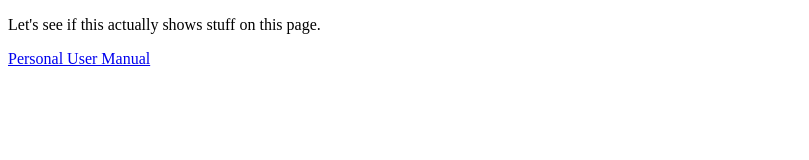
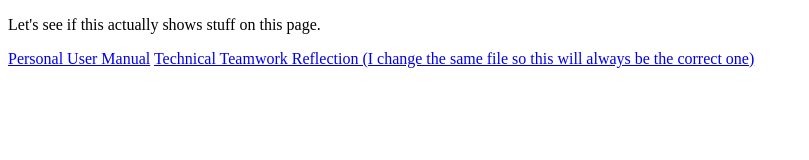
Before and after one commit to natehathaway/Technical-Teamwork, a plain HTML site: page index.html in a window 1280 px wide. Shown: the whole page, without its empty margins (0-809 px from the left). Drawn offline with Linux system fonts and the light colour scheme.

Commit message:
adding links

```diff
--- a/index.html
+++ b/index.html
@@ -11,5 +11,6 @@
     </p>
 
     <a href="./Personal User Manual.docx">Personal User Manual</a>
+    <a href="./Technical Teamwork Reflection.docx">Technical Teamwork Reflection (I change the same file so this will always be the correct one)</a>
 </body>
 </html>
```
